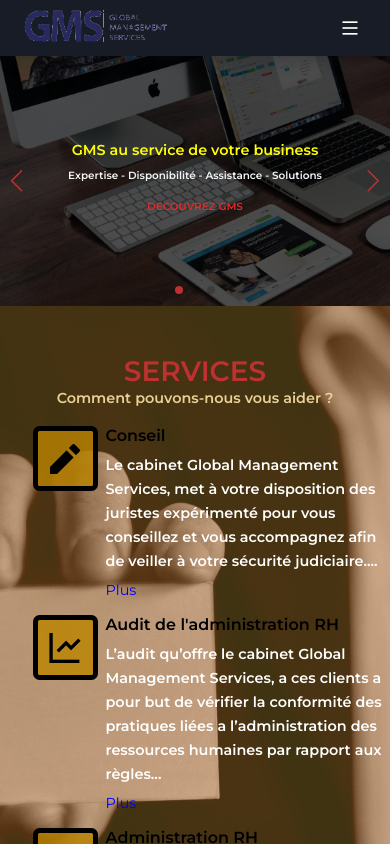
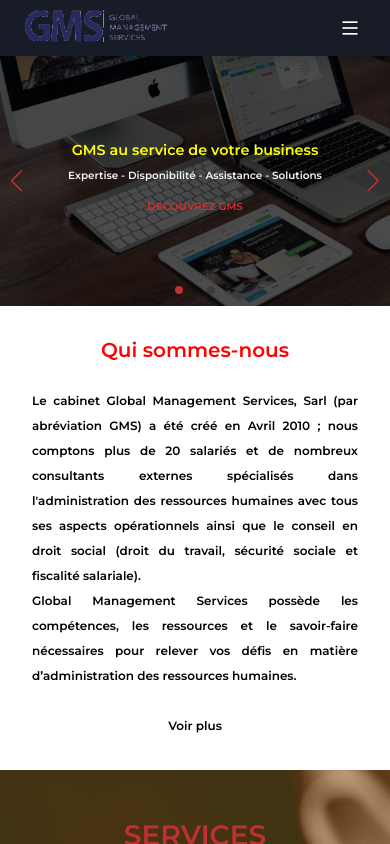
Before and after one commit to Hocine737718/multi_serivce, a Vue app: page / in a window 390 px wide. Shown: the top 844 px of the page. Built offline with nearby package versions, Linux system fonts and the light colour scheme.

Commit message:
About Home Commit

```diff
--- a/src/assets/css/Home/home.css
+++ b/src/assets/css/Home/home.css
@@ -1,6 +1,30 @@
 .home{
     margin-top: var(--header-height);
 }
+
+.home_about {
+    padding: 3rem 4rem;
+    display: flex;
+    flex-direction: column;
+    justify-content: center;
+    align-items: center;
+    font-size: 1rem;
+    text-align: justify;
+    background-color: white;
+    line-height: 25px;
+    row-gap: 25px;
+    font-weight: 700;
+}
+.about_h_title{
+    font-size: 2rem;
+    color: red;
+    font-weight: 700;
+}
+.home_about a:hover{
+    color: blue;
+    text-decoration: underline;
+}
+
 .home_signup{
     color: #fff;
     padding: 1.5rem 0 1.5rem;
--- a/src/assets/css/Home/media_home.css
+++ b/src/assets/css/Home/media_home.css
@@ -38,6 +38,15 @@
         font-size: 1.25rem;
     }
 }
+@media screen and (max-width: 428px) {
+    .home_about {
+        font-size: 0.85rem;
+        padding: 2rem;
+    }
+    .about_h_title{
+        font-size: 1.5rem;
+    }
+}
 @media screen and (max-width: 421px) {
     .signup_box:hover > .signup_input,.signup_input:focus{
         width: 170px;
@@ -62,4 +71,10 @@
     .signup_form {
         padding: 3rem 0.5rem;
     }
+    .home_about {
+        font-size: 0.75rem;
+    }
+    .about_h_title{
+        font-size: 1.25rem;
+    }
 }
--- /dev/null
+++ b/src/components/Home/AboutCmp.vue
@@ -0,0 +1,18 @@
+<template>
+    <div class="home_about">
+        <div class="about_h_title">
+            Qui sommes-nous
+        </div>
+        <p>
+            Le cabinet Global Management Services, Sarl (par abréviation GMS) a été créé en Avril 2010 ; nous comptons plus de 20 salariés et de nombreux consultants externes spécialisés dans l'administration des ressources humaines avec tous ses aspects opérationnels ainsi que le conseil en droit social (droit du travail, sécurité sociale et fiscalité salariale).<br>
+            Global Management Services possède les compétences, les ressources et le savoir-faire nécessaires pour relever vos défis en matière d’administration des ressources humaines.
+        </p>
+        <a href="/about">Voir plus</a>
+    </div>
+</template>
+
+<script>
+export default {
+    name:'AboutCmp'
+}
+</script>
--- a/src/views/HomeView.vue
+++ b/src/views/HomeView.vue
@@ -1,19 +1,20 @@
 <template>
   <div class="home">
     <Slider/>
+    <About/>
     <Services/>
-    <SignUp/>
   </div>
 </template>
 
 <script>
 import Services from '@/components/Home/Services/ServicesCmp.vue'
 import Slider from '@/components/Home/SliderCmp.vue'
-
+import About from '@/components/Home/AboutCmp.vue'
 export default {
   name: 'HomeView',
   components: {
     Slider,
+    About,
     Services
   }
 }
```
Also changed, not shown: src/assets/css/Home/Slider/media_slider.css (+0 -12 lines).
